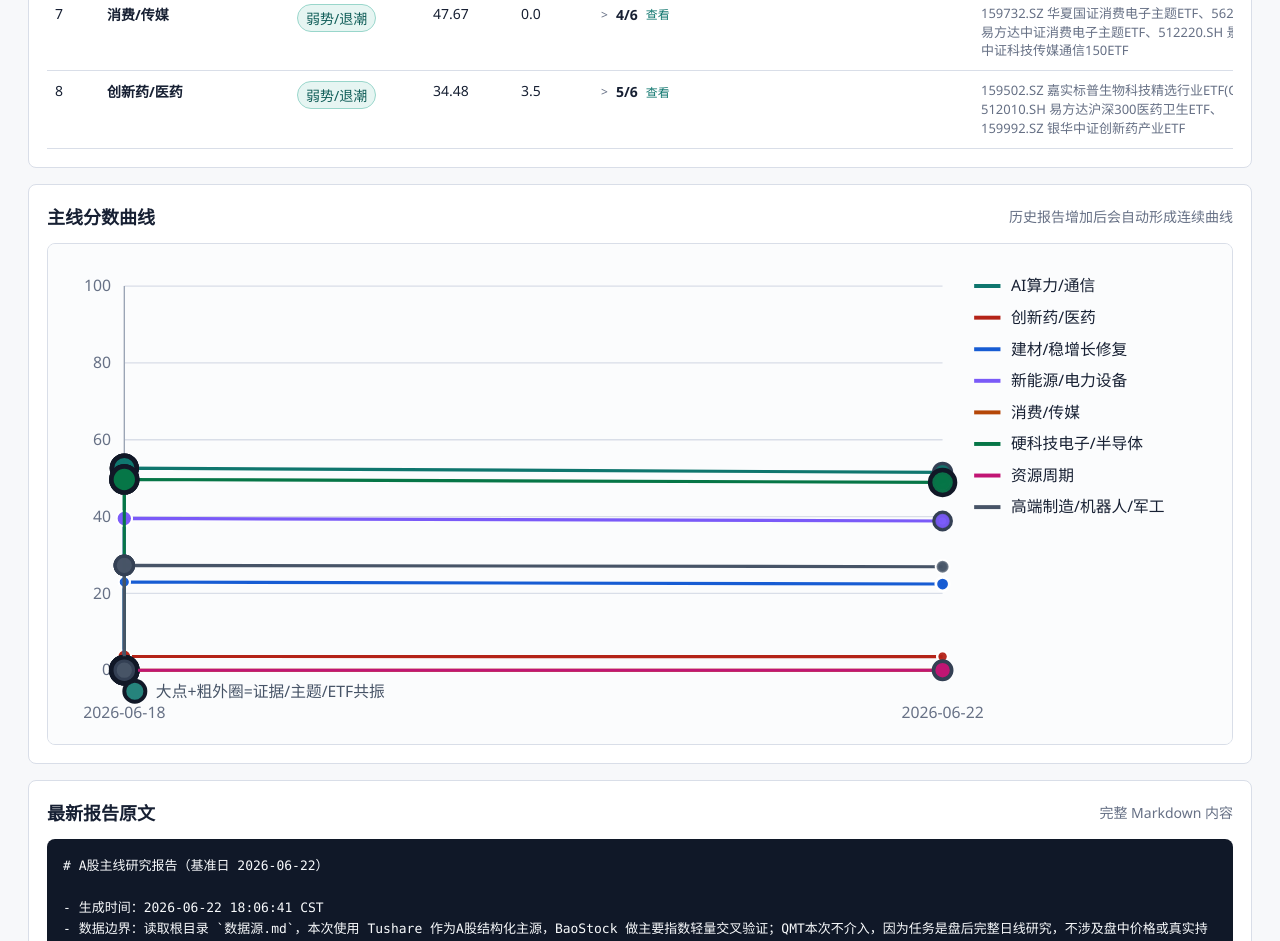
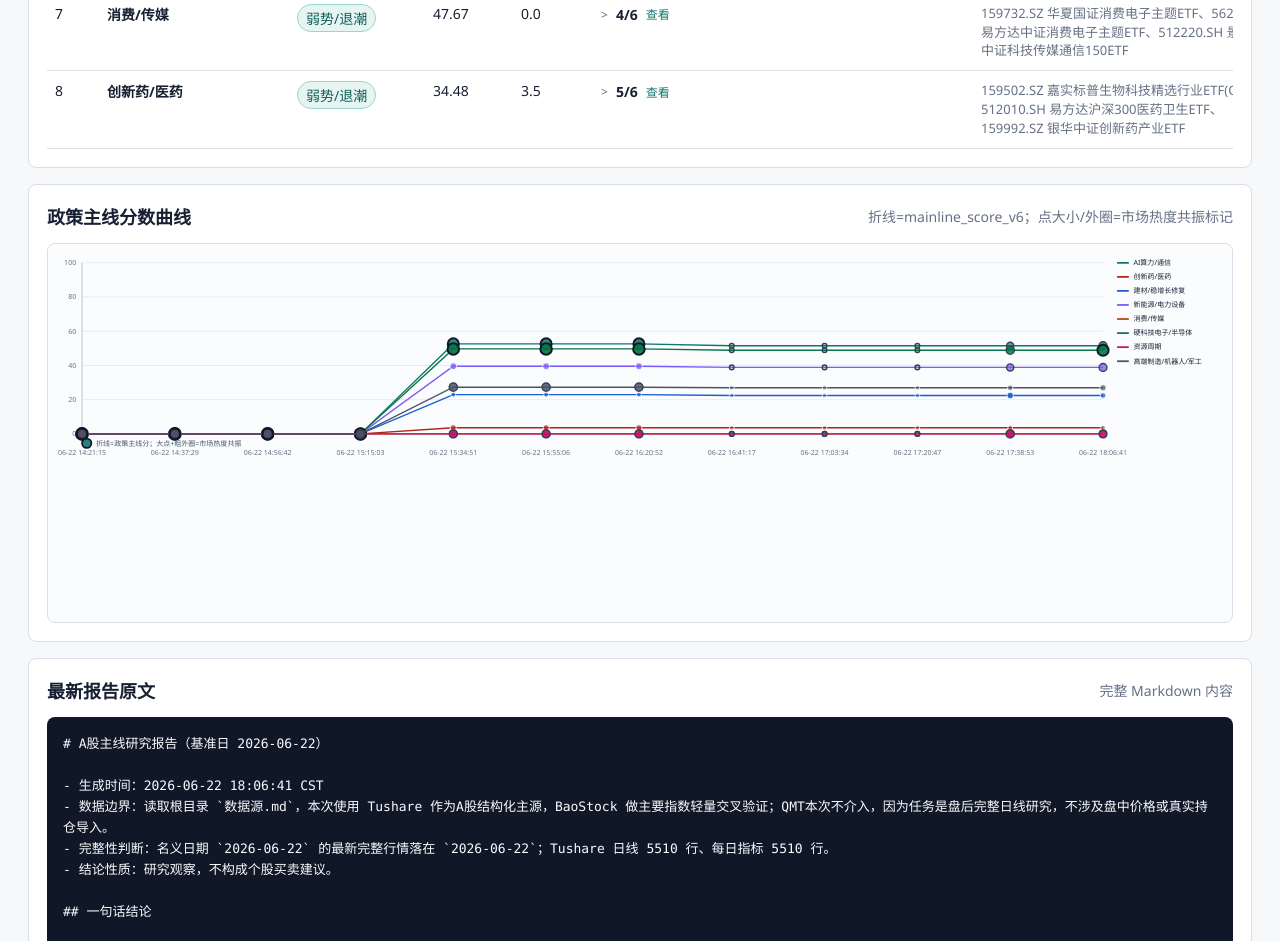
Before and after one commit to imherro/MyInvestTheme, a FastAPI app: page / in a window 1280 px wide. Shown: the part 1484-2425 px from the top of the page. Run offline with FastAPI, Linux system fonts and the light colour scheme; some libraries are stand-ins or nearby versions.

Commit message:
Fix score series time axis

```diff
--- a/web/main.py
+++ b/web/main.py
@@ -36,6 +36,7 @@ from scripts.system_consistency_oracle import build_consistency_oracle
 ROOT_DIR = Path(__file__).resolve().parents[1]
 REPORT_DIR = ROOT_DIR / "research" / "mainline"
 REPORT_ID_RE = re.compile(r"^mainline_review_\d{4}-\d{2}-\d{2}_\d{6}$")
+REPORT_ID_TIME_RE = re.compile(r"^mainline_review_(\d{4})-(\d{2})-(\d{2})_(\d{2})(\d{2})(\d{2})$")
 
 app = FastAPI(
     title="A股主线研究台",
@@ -84,6 +85,14 @@ def _parse_generated_at(value: str | None) -> str:
     if not value:
         return ""
     return value.replace(" CST", "")
+
+
+def _score_series_x_label(report_id: str, payload: dict[str, Any]) -> str:
+    match = REPORT_ID_TIME_RE.match(report_id)
+    if match:
+        _, month, day, hour, minute, second = match.groups()
+        return f"{month}-{day} {hour}:{minute}:{second}"
+    return _parse_generated_at(payload.get("generated_at")) or payload.get("basis_date", "")
 
 
 def _float_or_none(value: Any) -> float | None:
@@ -486,7 +495,7 @@ def build_score_series() -> dict[str, Any]:
     reports = list_reports()
     for summary in reversed(reports):
         payload = load_report(summary["report_id"])
-        x = payload.get("basis_date") or _parse_generated_at(payload.get("generated_at"))
+        x = _score_series_x_label(summary["report_id"], payload)
         legacy_by_theme = _legacy_by_theme(payload)
         mainline_rows = _mainline_rows(payload)
         source_rows = mainline_rows or _legacy_theme_rows(payload)
--- a/web/static/app.js
+++ b/web/static/app.js
@@ -115,10 +115,10 @@
     const qualityLegendY = height - 40;
     const qualityLegendX = pad.left + 8;
     legend.push(`<circle cx="${qualityLegendX}" cy="${qualityLegendY}" r="8" fill="#0f766e" fill-opacity="0.9" stroke="#111827" stroke-width="3" />`);
-    legend.push(`<text x="${qualityLegendX + 16}" y="${qualityLegendY + 4}" font-size="12" fill="#475467">大点+粗外圈=证据/主题/ETF共振</text>`);
+    legend.push(`<text x="${qualityLegendX + 16}" y="${qualityLegendY + 4}" font-size="12" fill="#475467">折线=政策主线分；大点+粗外圈=市场热度共振</text>`);
 
     container.innerHTML = `
-      <svg viewBox="0 0 ${width} ${height}" role="img" aria-label="主线分数曲线">
+      <svg viewBox="0 0 ${width} ${height}" role="img" aria-label="政策主线分数曲线">
         <rect x="0" y="0" width="${width}" height="${height}" fill="#fbfcfd" />
         ${axis.join("")}
         <line x1="${pad.left}" y1="${pad.top}" x2="${pad.left}" y2="${pad.top + plotH}" stroke="#98a2b3" />
--- a/web/templates/base.html
+++ b/web/templates/base.html
@@ -21,7 +21,7 @@
     <main class="page">
       {% block content %}{% endblock %}
     </main>
-    <script src="/static/app.js?v=score-quality-20260618"></script>
+    <script src="/static/app.js?v=score-series-time-20260622"></script>
     {% block scripts %}{% endblock %}
   </body>
 </html>
--- a/web/templates/index.html
+++ b/web/templates/index.html
@@ -159,8 +159,8 @@
 
 <section class="section-band">
   <div class="section-head">
-    <h2>主线分数曲线</h2>
-    <span class="hint">历史报告增加后会自动形成连续曲线</span>
+    <h2>政策主线分数曲线</h2>
+    <span class="hint">折线=mainline_score_v6；点大小/外圈=市场热度共振标记</span>
   </div>
   <div id="score-chart" class="chart" data-source="/api/score-series"></div>
 </section>
```
Also changed, not shown: web/tests/test_app.py (+6 -1 lines).
